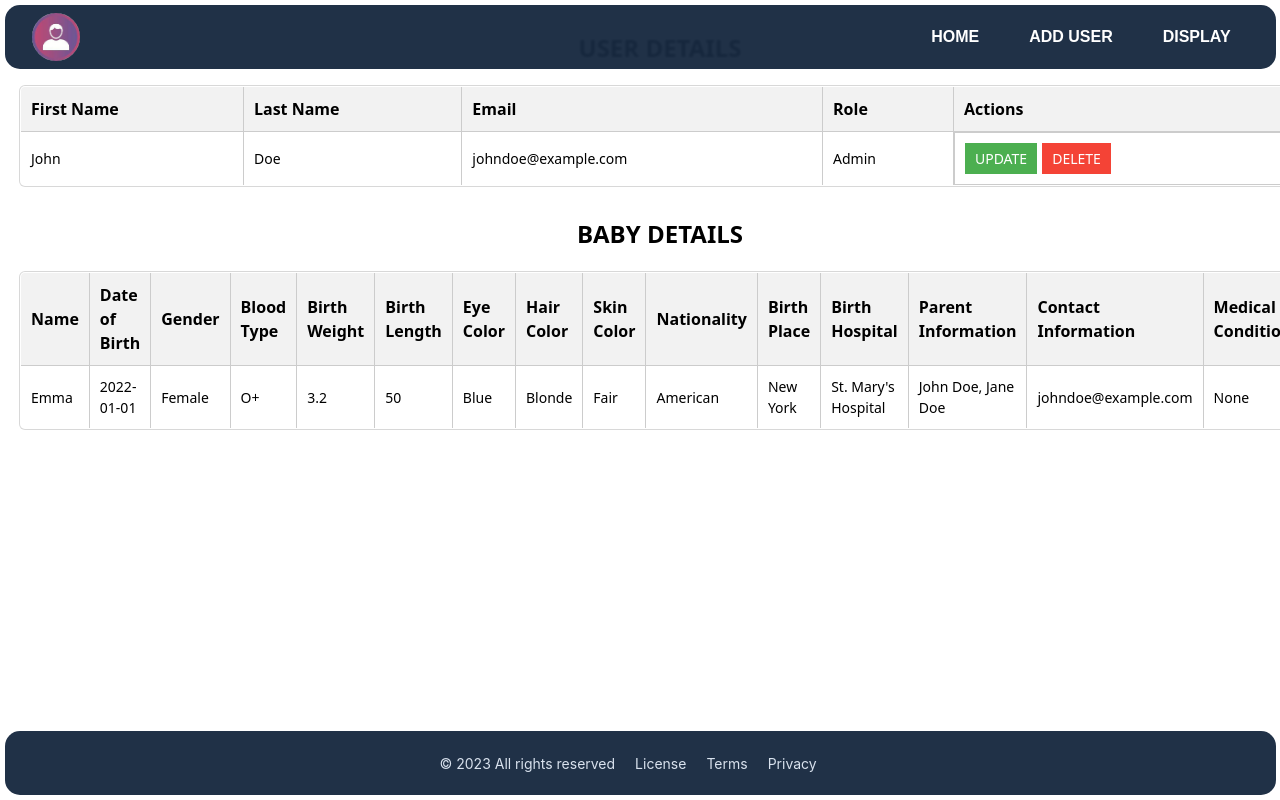
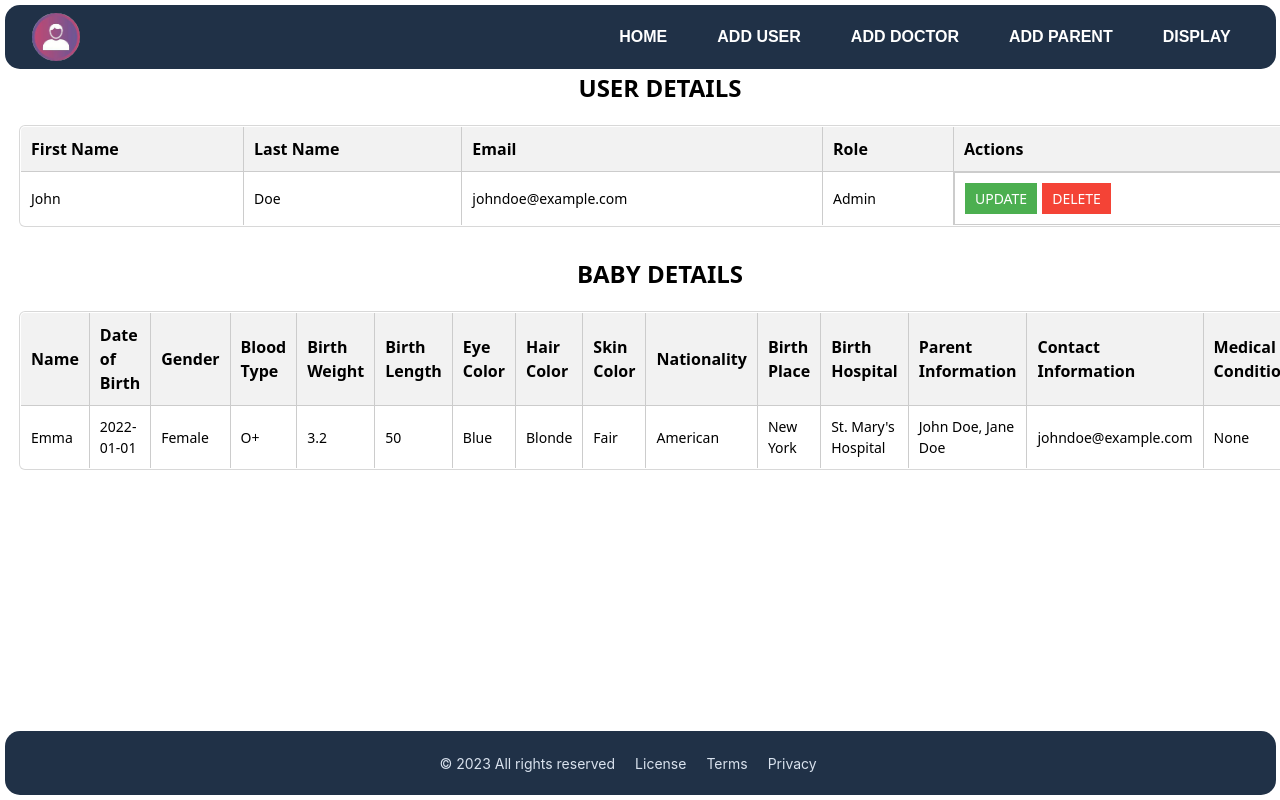
Before and after one commit to cepdnaclk/e19-co225-Baby-Developing-Tracking-System-Web-Application, a React (Vite) app in the folder Front-End/: page /display in a window 1280 px wide. Shown: the top 800 px of the page. Built offline with nearby package versions, Linux system fonts and the light colour scheme.

Commit message:
Display page and header nav bar updated

```diff
--- a/Front-End/src/Display.css
+++ b/Front-End/src/Display.css
@@ -1,5 +1,6 @@
 .container {
     margin: 20px;
+    margin-top: 70px;
   }
 
   .h2 {
--- a/Front-End/src/Header.jsx
+++ b/Front-End/src/Header.jsx
@@ -116,6 +116,19 @@ export const Header = () => {
 
           <li
             className={""}
+            onClick={() => handleItemClick("/adduser")}
+          >
+            ADD DOCTOR<span></span>
+          </li>
+
+          <li
+            className={""}
+            onClick={() => handleItemClick("/adduser")}
+          >
+            ADD PARENT<span></span>
+          </li>
+          <li
+            className={""}
             onClick={() => handleItemClick("/display")}
           >
             DISPLAY <span></span>
```
Also changed, not shown: Front-End/src/AddPerent.css (added).
